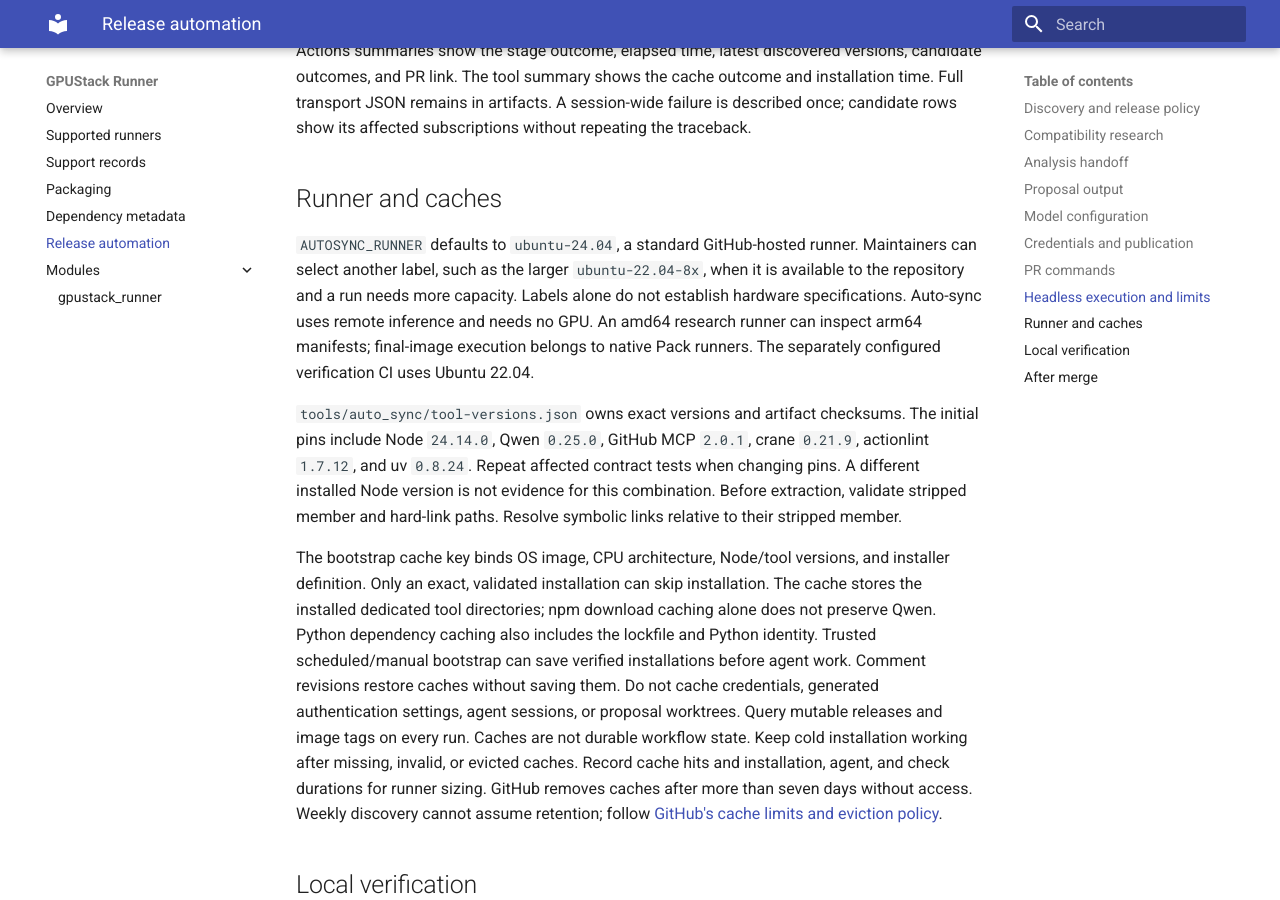
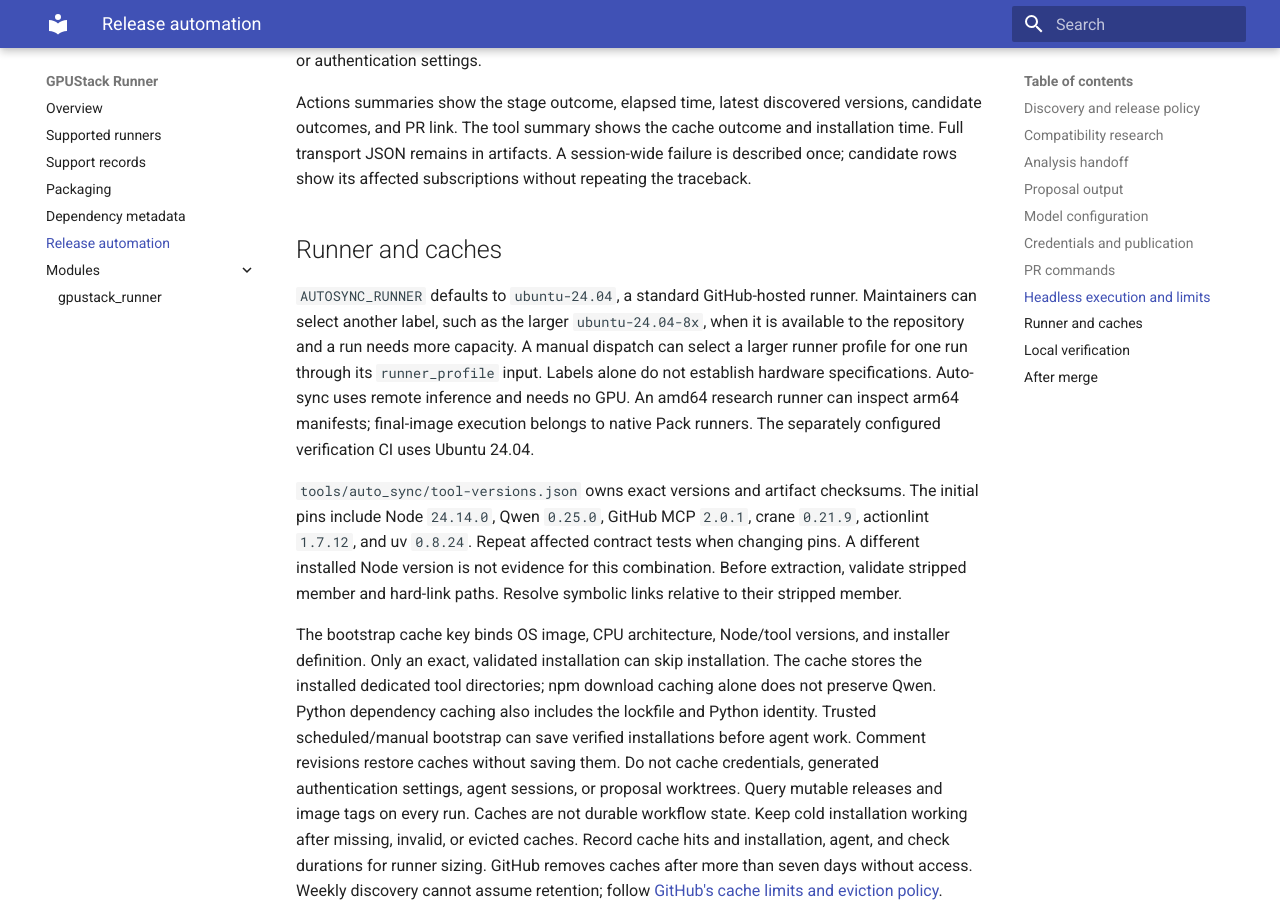
Before and after one commit to gpustack/runner, an MkDocs documentation site: the page built from docs/release-automation.md, in a window 1280 px wide and 900 px high, scrolled down 11728 px. Built offline with MkDocs 1.6.1 and Material for MkDocs 9.7.7, drawn with Linux system fonts in a browser that asks for light colours; some of the changed text lies outside the part shown.

Commit message:
feat(auto-sync): manual dispatch inputs and ubuntu-24.04 runners (#292)
Auto-sync triggers:
- Remove the unused reusable workflow_call interface; no caller exists.
- Manual dispatch now exposes runner_profile (normal/4x/8x, following
  the pack workflow pattern), max-session-tokens, max-repair-rounds,
  llm-thinking, llm-thinking-clear, llm-temperature, llm-top-p, and
  llm-reasoning-effort (default low), each pre-filled with its default.
- Model identity, protocol, and credentials stay in repository
  variables and secrets only.

Runner labels:
- Pin every workflow to ubuntu-24.04 and emit ubuntu-24.04(-arm)
  labels from the pack and squash matrix expansion.
- Declare the ubuntu-24.04-4x/8x larger-runner labels for actionlint.

Signed-off-by: thxCode <thxcode0824@gmail.com>

```diff
--- a/docs/release-automation.md
+++ b/docs/release-automation.md
@@ -188,9 +188,11 @@
 No local model installation or interactive login is needed.
 
 Scheduled and manual runs read these repository or organization settings.
-Reusable invocation keeps the `llm-*` names.
+A manual dispatch can additionally override the runner profile, the token budget, the repair-round bound,
+and the thinking, sampling, and reasoning-effort settings; each dispatch field pre-fills its documented default.
+The `llm-*` names below are the workflow's internal settings.
 
-| GitHub configuration | Kind | Input or purpose |
+| GitHub configuration | Kind | Setting or purpose |
 | --- | --- | --- |
 | `CI_GPUSTACK_RUNNER_AUTOSYNC_LLM_URL` | Required Variable | `llm-url`: provider base URL |
 | `CI_GPUSTACK_RUNNER_AUTOSYNC_LLM_MODEL` | Required Variable | `llm-model`: provider model identifier |
@@ -392,10 +394,11 @@
 ## Runner and caches
 
 `AUTOSYNC_RUNNER` defaults to `ubuntu-24.04`, a standard GitHub-hosted runner.
-Maintainers can select another label, such as the larger `ubuntu-22.04-8x`, when it is available to the repository and a run needs more capacity.
+Maintainers can select another label, such as the larger `ubuntu-24.04-8x`, when it is available to the repository and a run needs more capacity.
+A manual dispatch can select a larger runner profile for one run through its `runner_profile` input.
 Labels alone do not establish hardware specifications. Auto-sync uses remote inference and needs no GPU.
 An amd64 research runner can inspect arm64 manifests; final-image execution belongs to native Pack runners.
-The separately configured verification CI uses Ubuntu 22.04.
+The separately configured verification CI uses Ubuntu 24.04.
 
 `tools/auto_sync/tool-versions.json` owns exact versions and artifact checksums.
 The initial pins include Node `24.14.0`, Qwen `0.25.0`, GitHub MCP `2.0.1`, crane `0.21.9`, actionlint `1.7.12`, and uv `0.8.24`.
```
Also changed, not shown: 13 other files.
